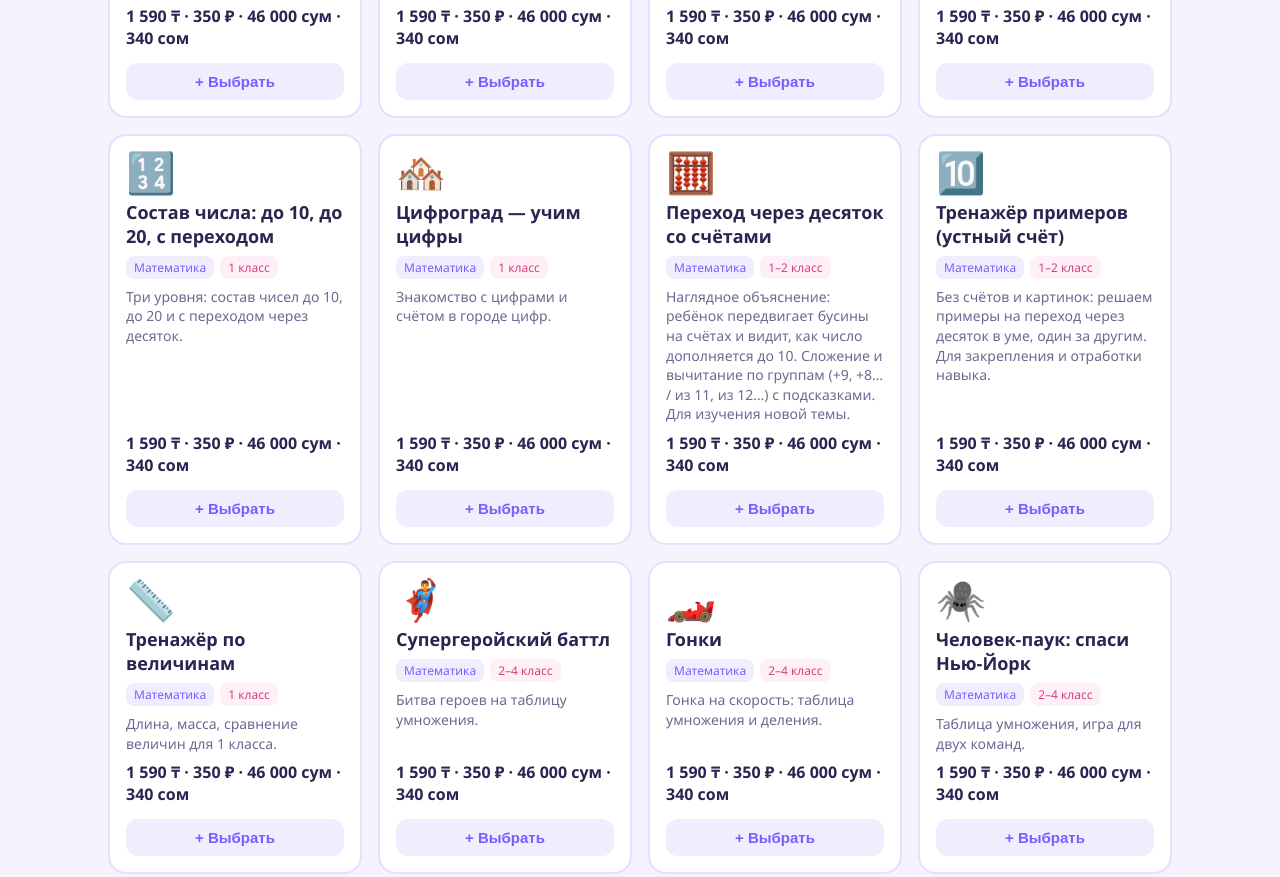
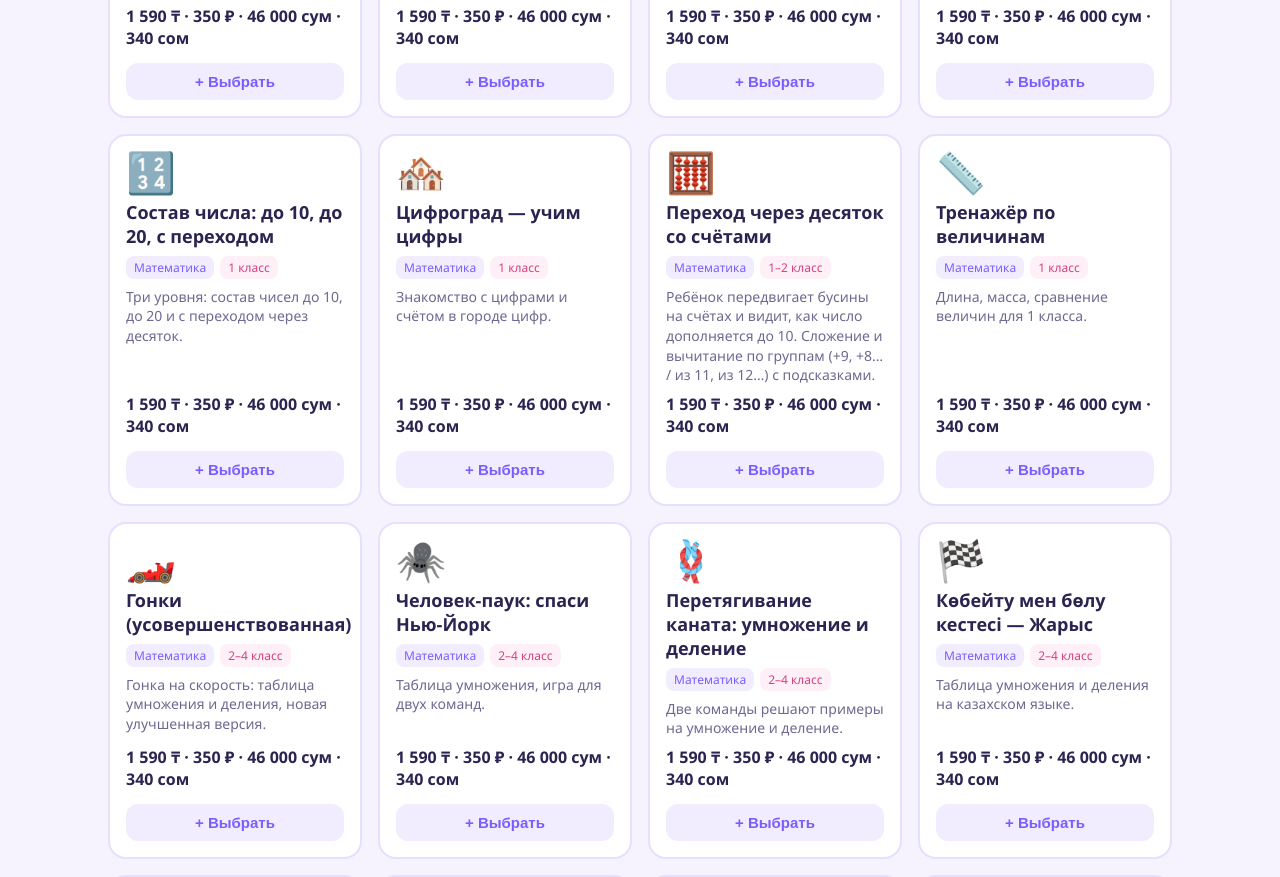
Before and after one commit to kik198195-lab/katalog-igr, a plain HTML site: page index.html in a window 1280 px wide. Shown: the part 825-1702 px from the top of the page. Drawn offline with Linux system fonts and the light colour scheme.

Commit message:
Catalog: keep only new games (since Sept 2026) + improved Races

```diff
--- a/index.html
+++ b/index.html
@@ -143,32 +143,25 @@ const GAMES = [
   {e:"🍒", name:"Состав числа — Вишнёвый сад", subject:"Математика", cls:"1", desc:"Состав числа на вишенках: разложи число на части."},
   {e:"🔢", name:"Состав числа: до 10, до 20, с переходом", subject:"Математика", cls:"1", desc:"Три уровня: состав чисел до 10, до 20 и с переходом через десяток."},
   {e:"🏘️", name:"Цифроград — учим цифры", subject:"Математика", cls:"1", desc:"Знакомство с цифрами и счётом в городе цифр."},
-  {e:"🧮", name:"Переход через десяток со счётами", subject:"Математика", cls:"1–2", desc:"Наглядное объяснение: ребёнок передвигает бусины на счётах и видит, как число дополняется до 10. Сложение и вычитание по группам (+9, +8… / из 11, из 12…) с подсказками. Для изучения новой темы."},
-  {e:"🔟", name:"Тренажёр примеров (устный счёт)", subject:"Математика", cls:"1–2", desc:"Без счётов и картинок: решаем примеры на переход через десяток в уме, один за другим. Для закрепления и отработки навыка."},
+  {e:"🧮", name:"Переход через десяток со счётами", subject:"Математика", cls:"1–2", desc:"Ребёнок передвигает бусины на счётах и видит, как число дополняется до 10. Сложение и вычитание по группам (+9, +8… / из 11, из 12…) с подсказками."},
   {e:"📏", name:"Тренажёр по величинам", subject:"Математика", cls:"1", desc:"Длина, масса, сравнение величин для 1 класса."},
   // Математика 2–4
-  {e:"🦸‍♂️", name:"Супергеройский баттл", subject:"Математика", cls:"2–4", desc:"Битва героев на таблицу умножения."},
-  {e:"🏎️", name:"Гонки", subject:"Математика", cls:"2–4", desc:"Гонка на скорость: таблица умножения и деления."},
+  {e:"🏎️", name:"Гонки (усовершенствованная)", subject:"Математика", cls:"2–4", desc:"Гонка на скорость: таблица умножения и деления, новая улучшенная версия."},
   {e:"🕷️", name:"Человек-паук: спаси Нью-Йорк", subject:"Математика", cls:"2–4", desc:"Таблица умножения, игра для двух команд."},
   {e:"🪢", name:"Перетягивание каната: умножение и деление", subject:"Математика", cls:"2–4", desc:"Две команды решают примеры на умножение и деление."},
-  {e:"🪢", name:"Перетягивание каната: счёт до 100", subject:"Математика", cls:"1–2", desc:"Сложение и вычитание в пределах 100, соревнование у доски."},
   {e:"🏁", name:"Көбейту мен бөлу кестесі — Жарыс", subject:"Математика", cls:"2–4", desc:"Таблица умножения и деления на казахском языке."},
   {e:"💎", name:"Сокровища Аладдина", subject:"Математика", cls:"2–3", desc:"Сложение и вычитание: собери сокровища."},
   {e:"🐧", name:"Пингвины-лыжники: в столбик", subject:"Математика", cls:"2–4", desc:"Сложение и вычитание в столбик."},
   {e:"🍕", name:"Найди рисунок по дроби", subject:"Математика", cls:"3–4", desc:"Доли и дроби: найди подходящий рисунок."},
   {e:"⚔️", name:"Математическая битва", subject:"Математика", cls:"2–4", desc:"Командная битва на устный счёт."},
   {e:"🧊", name:"Математическая тетрадь, куб", subject:"Математика", cls:"2–4", desc:"Интерактивная тетрадь с заданиями-кубиками."},
-  {e:"📐", name:"Задачи 3–4 класс: периметр, площадь, движение", subject:"Математика", cls:"3–4", desc:"Тренажёр текстовых задач."},
-  {e:"➗", name:"Математические действия", subject:"Математика", cls:"2–4", desc:"Тренажёр четырёх арифметических действий."},
   // Русский язык 2–4
   {e:"🔍", name:"Фонетика: разбери слово", subject:"Русский язык", cls:"2–4", desc:"Фонетический разбор слова шаг за шагом."},
   {e:"🔊", name:"Звуковички", subject:"Русский язык", cls:"1–2", desc:"Фонетический разбор: твёрдые и мягкие, звонкие и глухие."},
   {e:"⚪", name:"Фонетика с кружочками", subject:"Русский язык", cls:"1–2", desc:"Звуковые схемы цветными кружочками."},
   {e:"✂️", name:"Слоги и ударение", subject:"Русский язык", cls:"1–3", desc:"Деление на слоги, перенос слов, ударение."},
-  {e:"🚀", name:"Космическая битва", subject:"Русский язык", cls:"2–4", desc:"Части речи: космическое сражение."},
   {e:"📚", name:"Части речи 2", subject:"Русский язык", cls:"2–4", desc:"Определи часть речи: существительное, глагол, прилагательное."},
   {e:"🐠", name:"Подводный мир", subject:"Русский язык", cls:"2–4", desc:"Части речи в подводном мире."},
-  {e:"🌲", name:"Сказочный лес", subject:"Русский язык", cls:"2–3", desc:"Род имён существительных."},
   {e:"🍿", name:"Попкорн", subject:"Русский язык", cls:"2–3", desc:"Род существительных: разложи попкорн по стаканам."},
   {e:"🗝️", name:"Падежный квест", subject:"Русский язык", cls:"3–4", desc:"Квест по падежам имён существительных."},
   {e:"❄️", name:"Пингвины и снежки: падежи", subject:"Русский язык", cls:"3–4", desc:"Определи падеж — брось снежок."},
@@ -180,7 +173,6 @@ const GAMES = [
   {e:"🗣️", name:"Дыбыстық талдау", subject:"Казахский язык", cls:"1–4", desc:"Звуковой анализ слова на казахском языке."},
   {e:"🤖", name:"TIL-BOT — Сөз әлемі", subject:"Казахский язык", cls:"1–4", desc:"Мир слов: словарная игра на казахском языке."},
   // Окружающий мир
-  {e:"🧭", name:"Стороны горизонта", subject:"Окружающий мир", cls:"2–3", desc:"Ориентирование: север, юг, запад, восток."},
   {e:"🐻‍❄️", name:"Экспедиция в Арктику", subject:"Окружающий мир", cls:"4", desc:"3D-игра: зона арктических пустынь."},
   // Казахстан и праздники
   {e:"🇰🇿", name:"День Республики", subject:"Казахстан и праздники", cls:"1–4", desc:"Игра ко Дню Республики."},
@@ -188,13 +180,11 @@ const GAMES = [
   {e:"🎨", name:"Оживи свой Казахстан", subject:"Казахстан и праздники", cls:"1–4", desc:"Живая раскраска: символы и праздники Казахстана."},
   {e:"🏔️", name:"Символы КЗ, Собери Картау", subject:"Казахстан и праздники", cls:"1–4", desc:"Государственные символы и карта Казахстана."},
   // Воспитание и рефлексия
-  {e:"🦊", name:"Рефлексия «Зверополис»", subject:"Воспитание и рефлексия", cls:"1–4", desc:"Рефлексия в конце урока."},
   {e:"✨", name:"Рефлексия с ИИ", subject:"Воспитание и рефлексия", cls:"1–4", desc:"Рефлексия урока с ИИ-помощником."},
   {e:"✅", name:"Формативное оценивание", subject:"Воспитание и рефлексия", cls:"1–4", desc:"Быстрое формативное оценивание на уроке."},
   {e:"🖼️", name:"Презентации-рефлексии", subject:"Воспитание и рефлексия", cls:"1–4", desc:"Набор из 3 презентаций для рефлексии."},
   // Для учителя
   {e:"⏳", name:"Волшебный таймер", subject:"Для учителя", cls:"любой", desc:"Картинки исчезают каждую секунду, 11 тем."},
-  {e:"📒", name:"Классный журнал посещаемости", subject:"Для учителя", cls:"любой", desc:"Интерактивный журнал посещаемости класса."},
 ];
 
 /* ===== ЛОГИКА ===== */
```
